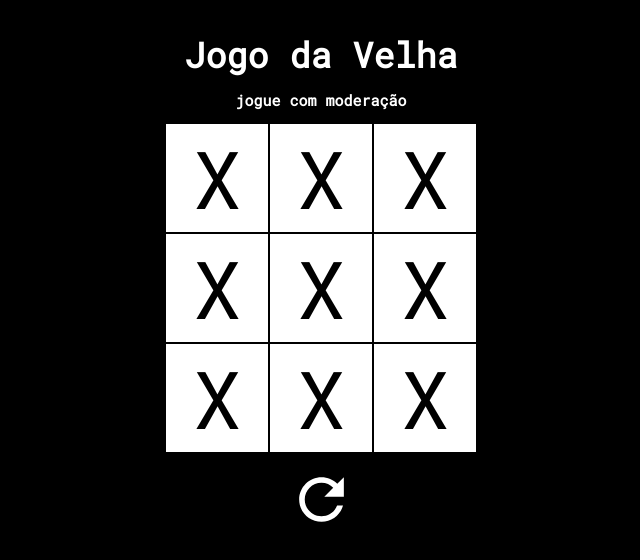
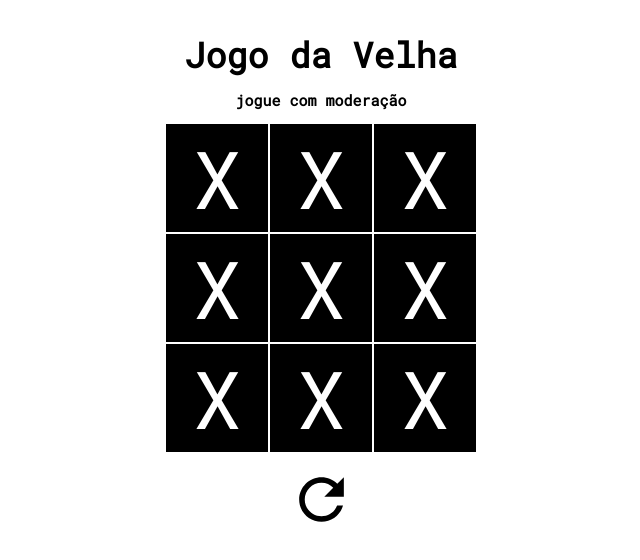
Before and after one commit to rodrigvues/JogoDaVelha-Next.Js, a Next.js app: page / in a window 1280 px wide. Shown: the top 560 px of the page, without its empty margins (319-959 px from the left). Built offline with nearby package versions, Linux system fonts and the light colour scheme.

Commit message:
mudando cores

```diff
--- a/app/globals.css
+++ b/app/globals.css
@@ -1,5 +1,5 @@
 body {
-    background-color: black;
+    background-color: white;
 }
 
 div {
@@ -10,13 +10,13 @@ div {
 }
 
 h1 {
-    color: white;
+    color: black;
     font-size: 35px;
     margin-bottom: 0;
 }
 
 h2 {
-    color: white;
+    color: black;
     font-size: 15px;
 }
 
@@ -46,10 +46,11 @@ td {
     width: 100px;
     height: 100px;
     font-size: 80px;
-    background-color: white;
+    background-color: black;
     margin-top: 100px;
     transition: 0.4s;
     text-align: center;
+    color: white;
 }
 
 td:hover {
@@ -59,6 +60,6 @@ td:hover {
 
 a {
     font-size: 65px;
-    color: white;
+    color: black;
     margin-top: 10px;
 }
```
